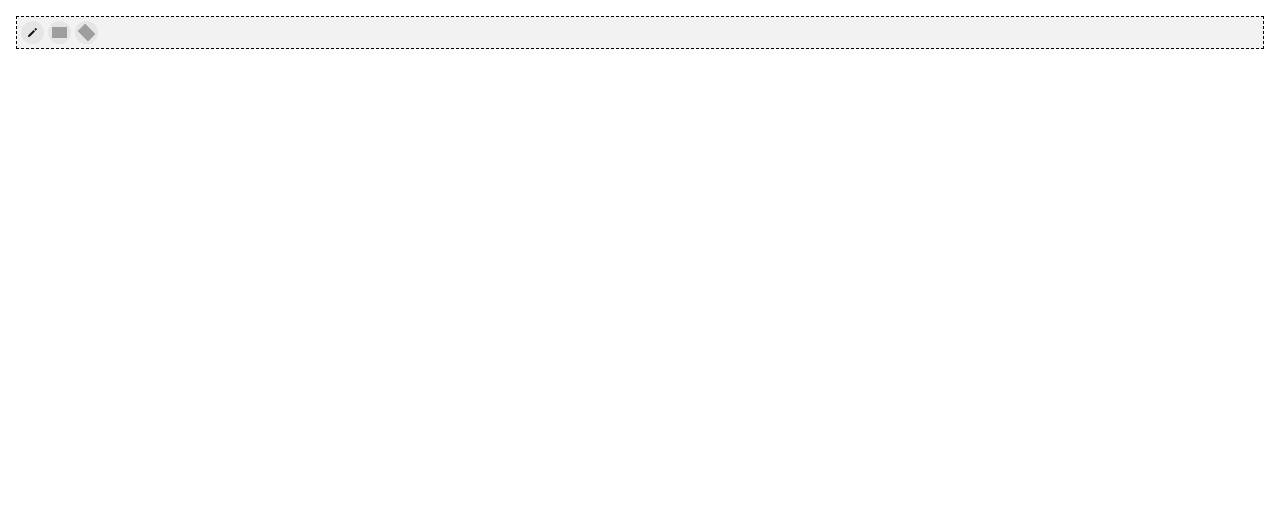
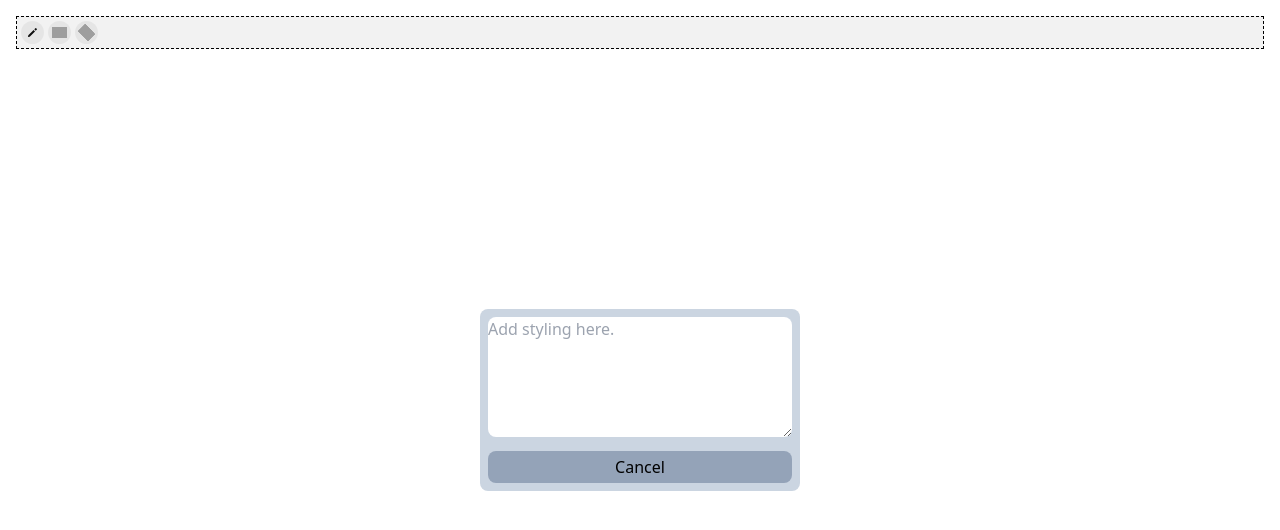
Before and after one commit to jiordesta/blocks-test, a React (Vite) app: page / in a window 1280 px wide. Both pictures are taken after a click on the button 32 px from the left and 32 px from the top of the page. Shown: the top 530 px of the page. Built offline with nearby package versions, Linux system fonts and the light colour scheme; grey boxes are pictures that could not be loaded.

Commit message:
added styling modal

```diff
--- a/src/components/Column.tsx
+++ b/src/components/Column.tsx
@@ -45,11 +45,35 @@ export default function Column({ block }: ColumnProps) {
     );
   };
 
+  const EditBlockStyleModal = () => {
+    const [style, setStyle] = useState("");
+    return (
+      <div className="fixed inset-0 w-full h-full flex justify-center items-center z-50">
+        <div className="w-1/4 bg-slate-300 rounded-lg p-2 space-y-2">
+          <textarea
+            name=""
+            id=""
+            rows={5}
+            className="w-full rounded-lg"
+            placeholder="Add styling here."
+            onChange={(e) => setStyle(e.target.value)}
+          />
+          <button className={classBtn} onClick={() => setShowEditBlock(false)}>
+            Cancel
+          </button>
+        </div>
+      </div>
+    );
+  };
+
   const Controller = () => {
     return (
       <div className="sticky top-0 p-1">
         <div className="flex gap-1">
-          <button className="bg-black bg-opacity-5 p-1 rounded-full">
+          <button
+            className="bg-black bg-opacity-5 p-1 rounded-full"
+            onClick={() => setShowEditBlock(true)}
+          >
             <img src="/icons/edit.svg" width={15} alt="" />
           </button>
           <button
@@ -80,6 +104,7 @@ export default function Column({ block }: ColumnProps) {
       >
         <Controller />
         {showAddBlock && <AddBlockModal />}
+        {showEditBlock && <EditBlockStyleModal />}
         {children?.map((block) => {
           return <Wrapper key={block.id} block={block} />;
         })}
```
